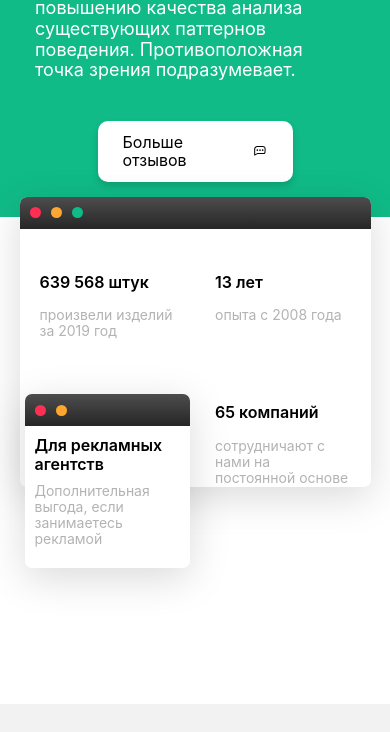
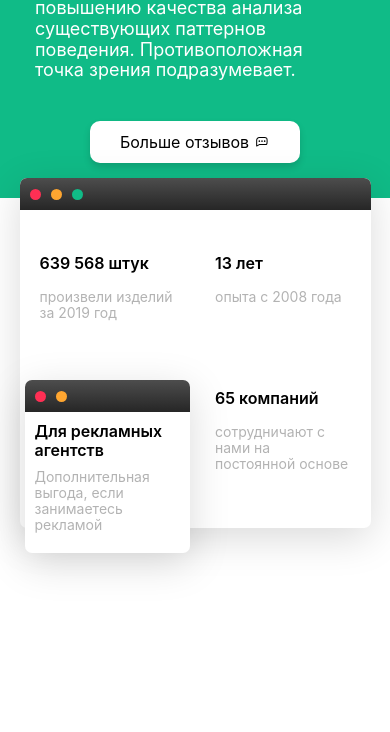
Before and after one commit to ilyaxtom/vtvin_task1, a plain HTML site: page index.html in a window 390 px wide. Shown: the part 2371-3103 px from the top of the page. Drawn offline with Linux system fonts and the light colour scheme.

Commit message:
fixed bags

```diff
--- a/index.html
+++ b/index.html
@@ -5,6 +5,7 @@
     <meta name="viewport" content="width=device-width, initial-scale=1.0">
     <link rel="stylesheet" href="normalize.css">
     <link rel="stylesheet" href="style.css">
+    <link rel="shortcut icon" href="images/favicon.png" type="image/x-icon">
     <title>Reklem</title>
 </head>
 <body>
--- a/style.css
+++ b/style.css
@@ -6,8 +6,6 @@
     --head2: 24px;
     --ext_p: 18px;
 }
-
-@import url('https://fonts.googleapis.com/css2?family=Inter:wght@100;200;300;400;500;600;700;800;900&family=Roboto&display=swap');
 
 /*BASIC STYLES*/
 *, *::after, *::before {
@@ -130,6 +128,7 @@ nav > .links > li:last-child, .buttons > a:last-child {
 
     header > .logo > nav {
         display: flex;
+        align-items: center;
     }
 
     header > nav {
@@ -508,7 +507,7 @@ section.cards > .card > p:nth-child(3) {
 }
 
 .review > .comment > a {
-    width: 195px;
+    width: 210px;
     display: flex;
     justify-content: center;
     align-items: center;
@@ -651,7 +650,7 @@ section.cards > .card > p:nth-child(3) {
     .review > .window {
         grid-template-columns: repeat(2, 1fr);
         grid-template-rows: 32px 1fr 1fr;
-        height: 290px;
+        height: 350px;
     }
 
     .review > .window > .bar {
```
Also changed, not shown: images/favicon.png (added).
